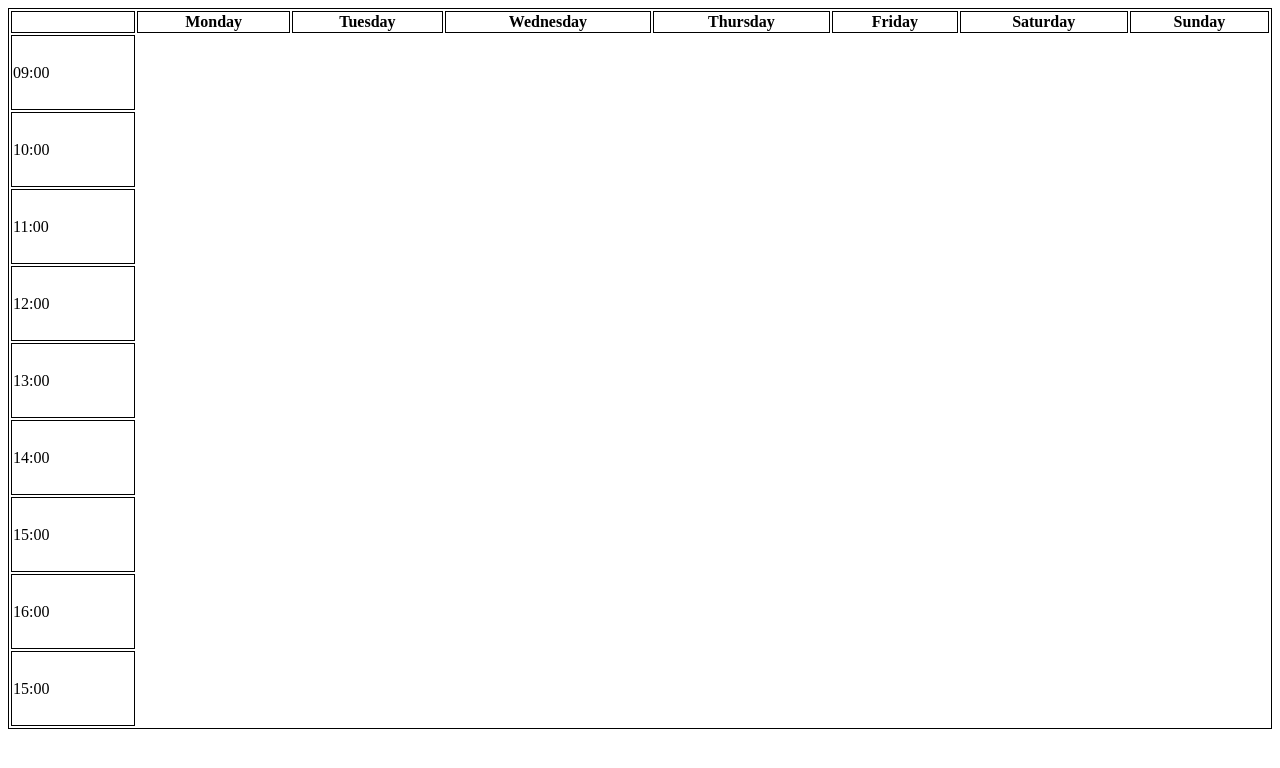
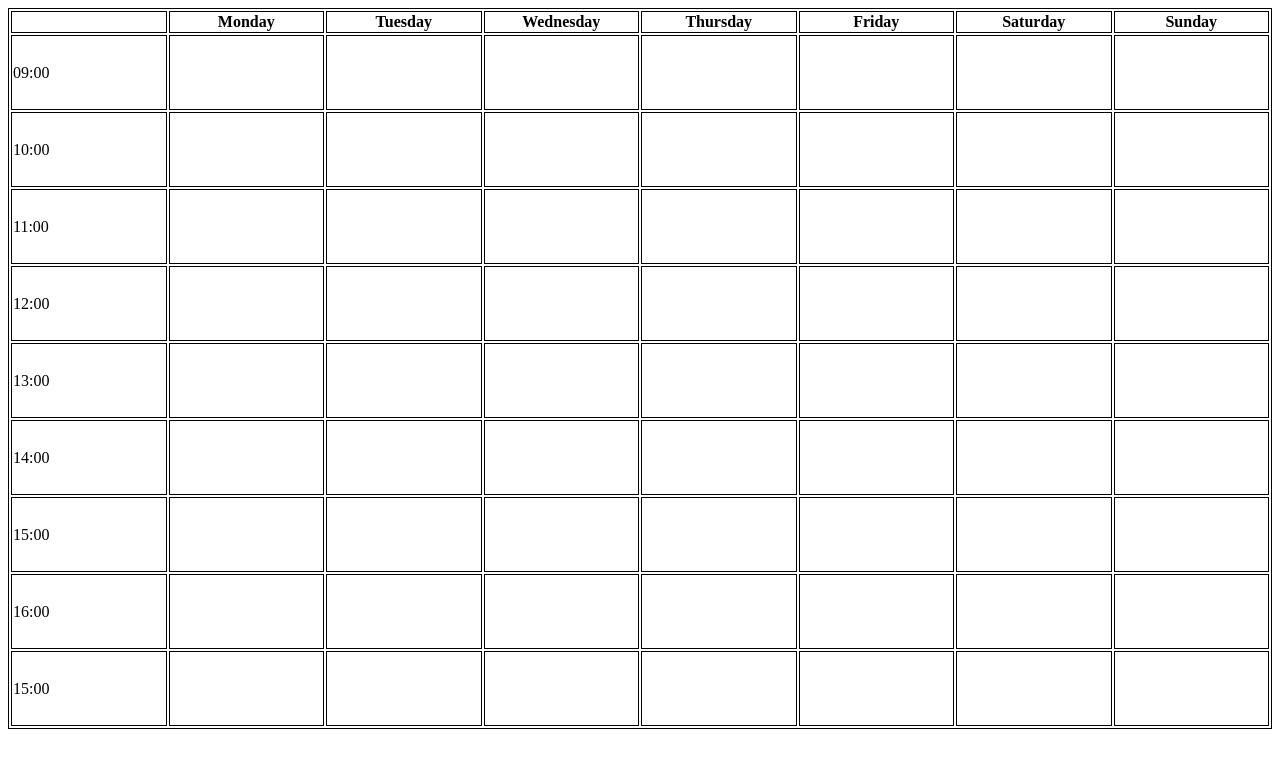
Before and after one commit to LewisMoore0/vitamin-tech-test, a plain HTML site: page index.html in a window 1280 px wide. Drawn offline with Linux system fonts and the light colour scheme.

Commit message:
Add extra td elements for each day and time

```diff
--- a/index.html
+++ b/index.html
@@ -28,30 +28,93 @@
             <tbody>
                 <tr>
                     <td>09:00</td>
+                    <td></td>
+                    <td></td>
+                    <td></td>
+                    <td></td>
+                    <td></td>
+                    <td></td>
+                    <td></td>
                   </tr>
                   <tr>
                     <td>10:00</td>
+                    <td></td>
+                    <td></td>
+                    <td></td>
+                    <td></td>
+                    <td></td>
+                    <td></td>
+                    <td></td>
                   </tr>
                   <tr>
                     <td>11:00</td>
+                    <td></td>
+                    <td></td>
+                    <td></td>
+                    <td></td>
+                    <td></td>
+                    <td></td>
+                    <td></td>
                   </tr>
                   <tr>
                     <td>12:00</td>
+                    <td></td>
+                    <td></td>
+                    <td></td>
+                    <td></td>
+                    <td></td>
+                    <td></td>
+                    <td></td>
                   </tr>
                   <tr>
                     <td>13:00</td>
+                    <td></td>
+                    <td></td>
+                    <td></td>
+                    <td></td>
+                    <td></td>
+                    <td></td>
+                    <td></td>
                   </tr>
                   <tr>
                     <td>14:00</td>
+                    <td></td>
+                    <td></td>
+                    <td></td>
+                    <td></td>
+                    <td></td>
+                    <td></td>
+                    <td></td>
                   </tr>
                   <tr>
                     <td>15:00</td>
+                    <td></td>
+                    <td></td>
+                    <td></td>
+                    <td></td>
+                    <td></td>
+                    <td></td>
+                    <td></td>
                   </tr>
                   <tr>
                     <td>16:00</td>
+                    <td></td>
+                    <td></td>
+                    <td></td>
+                    <td></td>
+                    <td></td>
+                    <td></td>
+                    <td></td>
                   </tr>
                   <tr>
                     <td>15:00</td>
+                    <td></td>
+                    <td></td>
+                    <td></td>
+                    <td></td>
+                    <td></td>
+                    <td></td>
+                    <td></td>
                   </tr>
             </tbody>
         </table>
```
